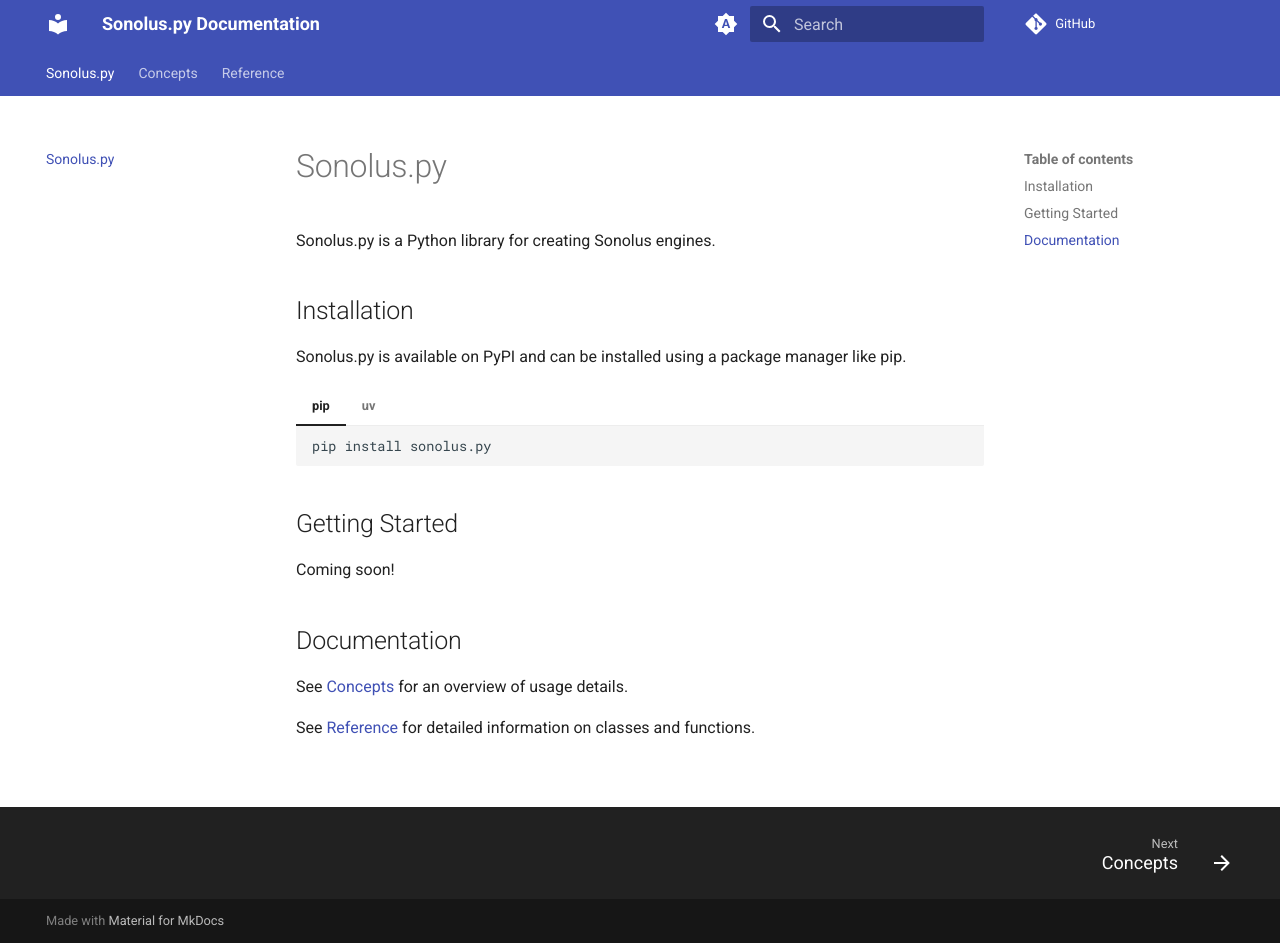
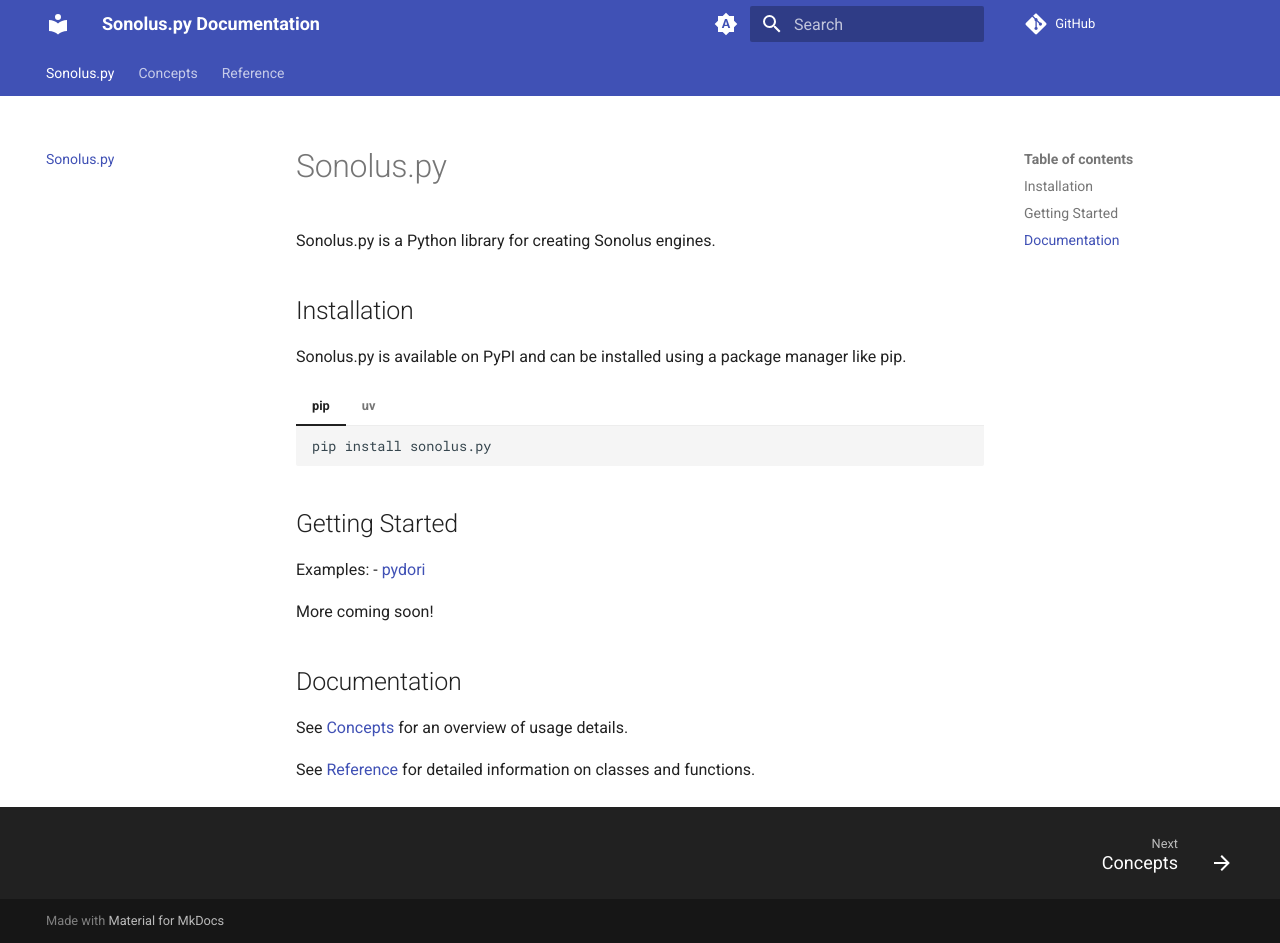
Before and after one commit to qwewqa/sonolus.py, an MkDocs documentation site: the page built from docs/index.md, in a window 1280 px wide and 943 px high. Built offline with MkDocs 1.6.1 and Material for MkDocs 9.7.7, drawn with Linux system fonts in a browser that asks for light colours; comment, search, counter and statistics services are not loaded.

Commit message:
Update getting started with pydori

````diff
--- a/docs/index.md
+++ b/docs/index.md
@@ -14,7 +14,10 @@ Sonolus.py is available on PyPI and can be installed using a package manager lik
     ```
 
 ## Getting Started
-Coming soon!
+Examples:
+- [pydori](https://github.com/qwewqa/pydori)
+
+More coming soon!
 
 ## Documentation
 See [Concepts](concepts/index.md) for an overview of usage details.
````
